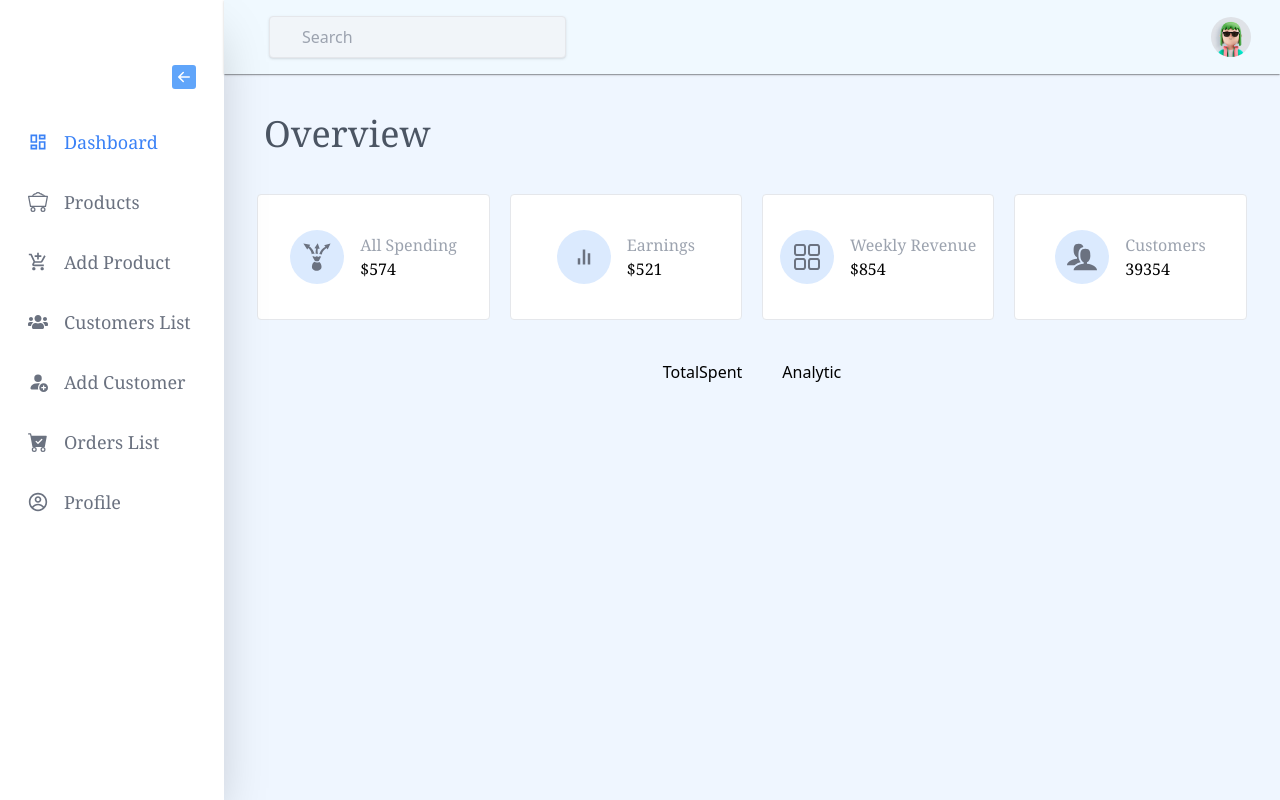
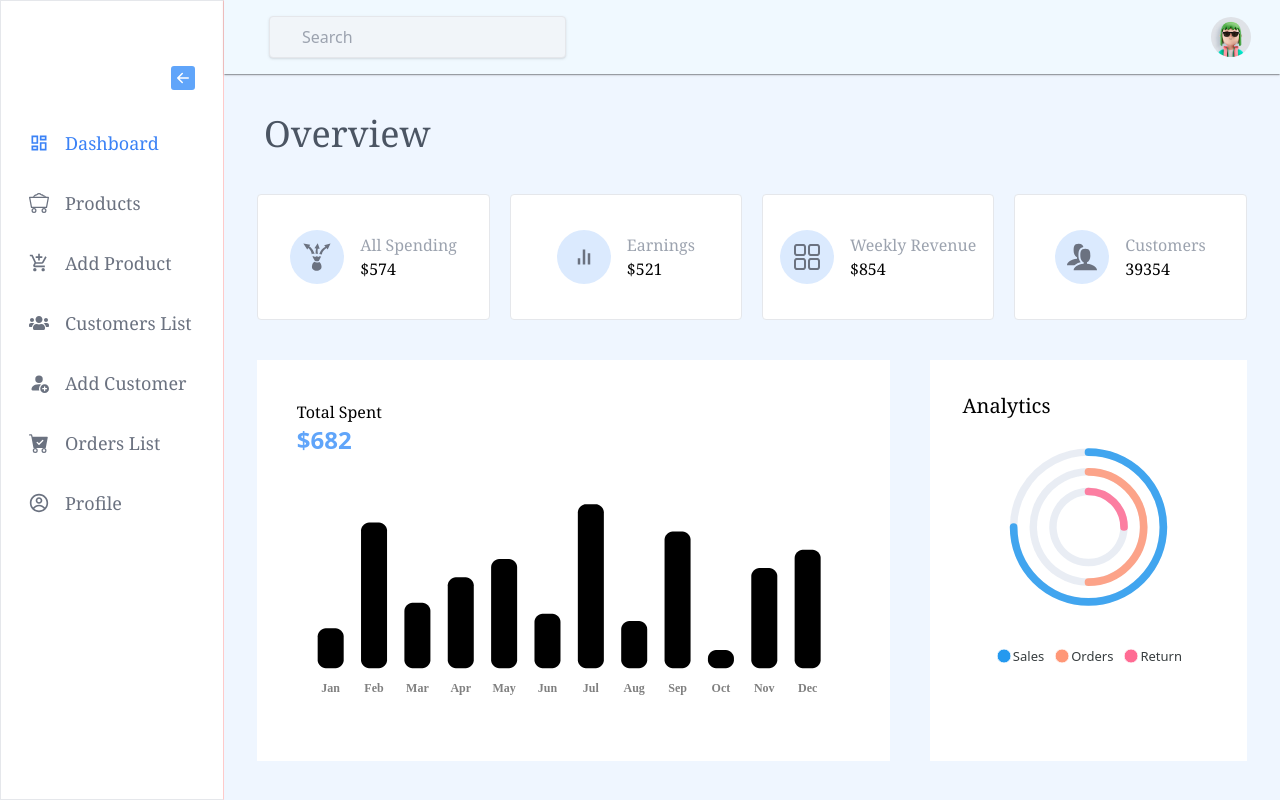
Before and after one commit to loknathsd/E-commerce-dashboard, a React (Create React App) app: page /dashboard in a window 1280 px wide. Built offline with nearby package versions, Linux system fonts and the light colour scheme.

Commit message:
total spent component and analytic component done then some updates on sidebar

```diff
--- a/package.json
+++ b/package.json
@@ -11,6 +11,7 @@
     "@testing-library/react": "^13.4.0",
     "@testing-library/user-event": "^13.5.0",
     "react": "^18.2.0",
+    "react-apexcharts": "^1.4.0",
     "react-dom": "^18.2.0",
     "react-hook-form": "^7.43.9",
     "react-icons": "^4.8.0",
--- a/src/components/Analytic/Analytic.jsx
+++ b/src/components/Analytic/Analytic.jsx
@@ -1,11 +1,72 @@
 import React from 'react';
+import Chart from "react-apexcharts";
+
+const data = {
+    series: [75, 50, 25],
+    categories: ["Sales", "Orders", "Return"],
+  };
 
 const Analytic = () => {
+    const chartOptions = {
+        chart: { background: "transparent" },
+        colors: ["#2499EF", "#FF9777", "#FF6B93"],
+        labels: ["Sales", "Orders", "Return"],
+        plotOptions: {
+          radialBar: {
+            dataLabels: {
+              name: { show: false },
+              value: { show: false },
+            },
+            hollow: { size: "20%" },
+            track: {
+              background: "#E5EAF2",
+              margin: 12,
+            },
+          },
+        },
+        stroke: {
+          lineCap: "round",
+          curve: "smooth",
+        },
+        legend: {
+          show: true,
+          position: "bottom",
+          fontFamily: "inherit",
+          fontSize: "13px",
+          fontWeight: 500,
+          onItemClick: { toggleDataSeries: false },
+          onItemHover: { highlightDataSeries: true },
+        },
+        tooltip: {
+          enabled: true,
+          style: { fontFamily: "inherit" },
+          y: {
+            formatter: (value) => `$${value}`,
+          },
+        },
+        states: {
+          hover: {
+            filter: { type: "none" },
+          },
+          active: {
+            filter: { type: "none" },
+          },
+        },
+      };
+
+      const chartSeries = data.series;
     return (
-        <div>
-            Analytic
+        <div className='w-[30%] bg-white p-8 '>
+            <h1 className='text-xl font-serif'>Analytics</h1>
+            <div>
+                <Chart
+                    options={chartOptions}
+                    series={chartSeries}
+                    type="radialBar"
+                    height={250}
+                />
+            </div>
         </div>
     );
-};
-
+}
 export default Analytic;
--- a/src/components/Navbar/Navbar.jsx
+++ b/src/components/Navbar/Navbar.jsx
@@ -25,7 +25,7 @@ function Navbar() {
   };
 
   return (
-    <AppBar elevation={1} position="static"  style={{ background: '#f0f9ff',padding:'5px'}}  >
+    <AppBar elevation={1} position="sticky"  style={{ background: '#f0f9ff',padding:'5px'}}  >
       <Container maxWidth="xl">
         <Toolbar disableGutters>
           <Typography
--- a/src/components/Sidebar/Sidebar.jsx
+++ b/src/components/Sidebar/Sidebar.jsx
@@ -53,8 +53,8 @@ const Sidebar = () => {
     }
 
     return (
-        <div style={{position:'sticky',top:0}}>
-            <div className={`${show ? 'w-20' : 'w-56'} shadow-2xl h-[100vh] px-7 pt-16`}>
+        <div >
+            <div style={{position:'sticky', top:0 }} className={`${show ? 'w-20' : 'w-56'} border border-r-red-200 h-[100vh] px-7 pt-16`}>
                 <div className='text-right text-2xl text-blue-400'>
                     {!show && <button onClick={()=>setShow(true)} ><BsFillArrowLeftSquareFill /></button>}
                     {show && <button onClick={()=>setShow(false)}><BsFillArrowRightSquareFill /></button>}
--- a/src/components/TotalSpent/TotalSpent.jsx
+++ b/src/components/TotalSpent/TotalSpent.jsx
@@ -1,9 +1,120 @@
 import React from 'react';
+import Chart from "react-apexcharts";
+
+const data = {
+    series: [
+        {
+            name: "Spent",
+            data: [22, 80, 36, 50, 60, 30, 90, 26, 75, 10, 55, 65],
+        },
+    ],
+    categories: [
+        "Jan",
+        "Feb",
+        "Mar",
+        "Apr",
+        "May",
+        "Jun",
+        "Jul",
+        "Aug",
+        "Sep",
+        "Oct",
+        "Nov",
+        "Dec",
+    ],
+};
 
 const TotalSpent = () => {
+    const chartOptions = {
+        chart: {
+            background: "transparent",
+            toolbar: { show: false },
+        },
+        colors: "#2499EF",
+        dataLabels: { enabled: false },
+        grid: {
+            show: false,
+        },
+        states: {
+            active: {
+                filter: { type: "none" },
+            },
+            hover: {
+                filter: { type: "none" },
+            },
+        },
+
+        xaxis: {
+            axisBorder: { show: false },
+            axisTicks: { show: false },
+            categories: data.categories,
+            labels: {
+                style: {
+                    colors: 'gray',
+                    fontFamily: 'serif',
+                    fontWeight: 700,
+                },
+            },
+        },
+        yaxis: { show: false },
+
+        plotOptions: {
+            bar: {
+                borderRadius: 8,
+                columnWidth: "60%",
+                rangeBarOverlap: false,
+            },
+        },
+        tooltip: {
+            x: { show: false },
+            y: {
+                formatter: (val) => `$${val}`,
+            },
+        },
+
+        responsive: [
+            {
+                breakpoint: 550,
+                options: {
+                    chart: {
+                        height: 350,
+                    },
+                    plotOptions: {
+                        bar: {
+                            horizontal: true,
+                        },
+                    },
+                    xaxis: {
+                        labels: { show: false },
+                    },
+                    yaxis: {
+                        show: true,
+                        labels: {
+                            style: {
+                                colors: 'red',
+                                fontFamily: '',
+                                fontWeight: 500,
+                            },
+                        },
+                    },
+                },
+            },
+        ],
+    };
+    const chartSeries = data.series;
     return (
-        <div>
-            TotalSpent
+        <div className='bg-white w-[60%] p-10'>
+            <h4 className='font-serif'>Total Spent</h4>
+            <h1 className='text-2xl text-blue-400 font-bold' >$682</h1>
+            <div >
+                <Chart
+                    height={250}
+                    options={chartOptions}
+                    series={chartSeries}
+                    type="bar"
+                />
+            </div>
+
         </div>
     );
 };
```
Also changed, not shown: 1 other file (tests, documents, lock files or other folders).
